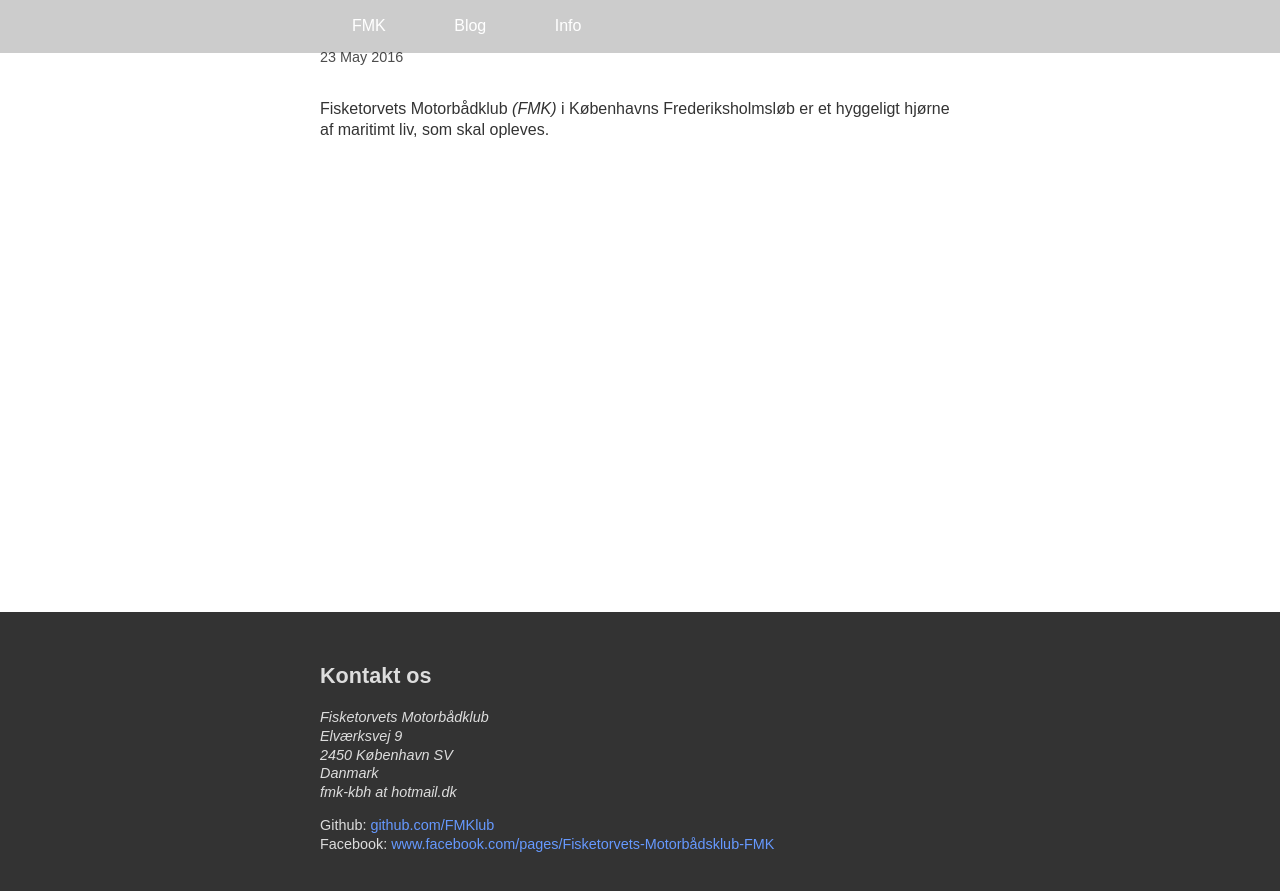
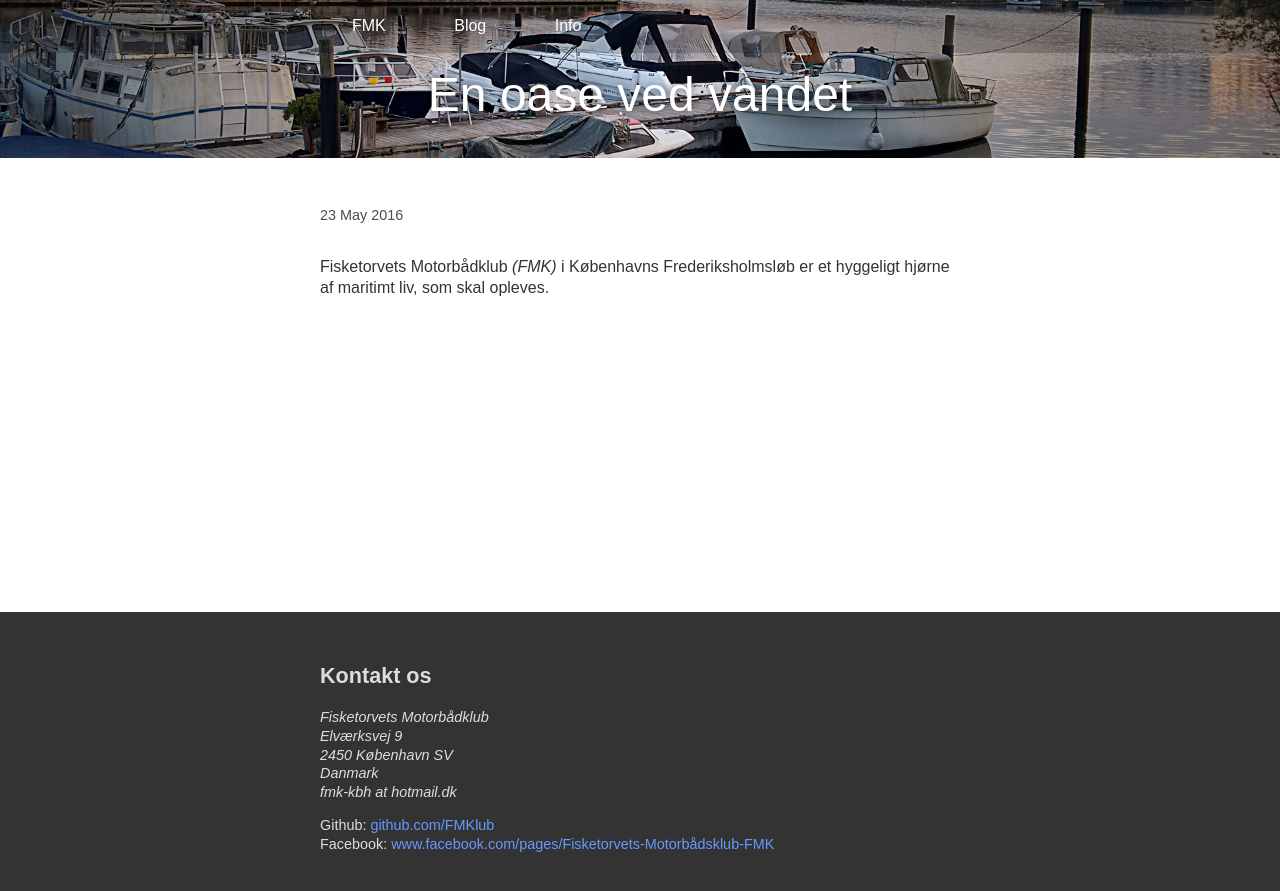
Before and after one commit to fisketorvetsmotorbaadklub/fisketorvetsmotorbaadklub.github.io, a Jekyll site: the page built from _posts/2016-05-23-en-oase-ved-vandet.md, in a window 1280 px wide. Shown: the top 891 px of the page. Built offline with Jekyll 4.4.1, drawn with Linux system fonts in a browser that asks for light colours.

Commit message:
Update main.css

```diff
--- a/css/main.css
+++ b/css/main.css
@@ -61,10 +61,8 @@ footer {
 }
 
 .nice-header {
-  position: relative;
   margin: 0;
   overflow: hidden;
-  max-height: 33vh;
   width: 100%;
   text-align: center;
   background: url(/img/rudder.jpg) no-repeat center center #69f;
@@ -73,16 +71,11 @@ footer {
 
 .nice-header--title {
   display: block;
-  position: absolute;
   margin: 4rem auto 2rem;
-  z-index: 1;
   color: #fff;
   font-weight: normal;
   text-shadow: 0 0 0.5rem rgba(0,0,0,0.5);
   font-size: 1.5em;
-  bottom: 0;
-  left: 0;
-  right: 0;
 }
 
 .date {
```
